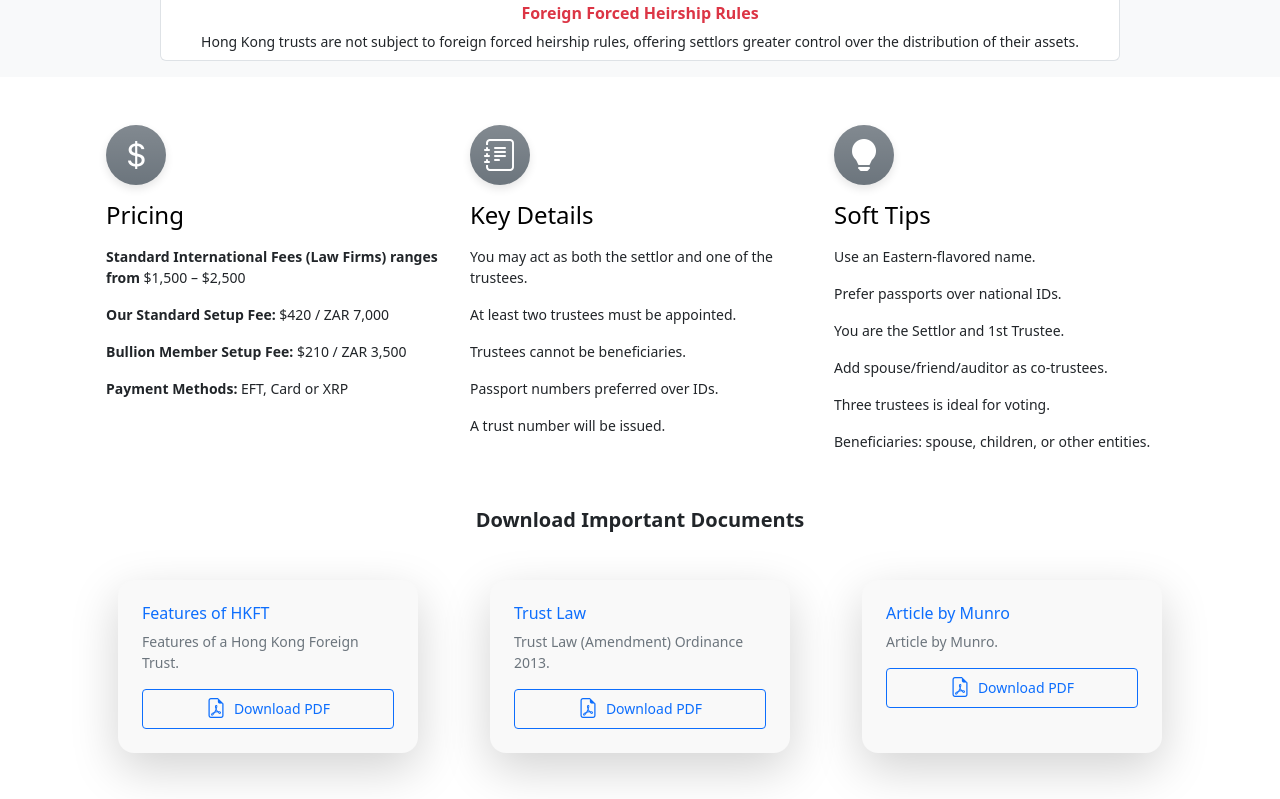
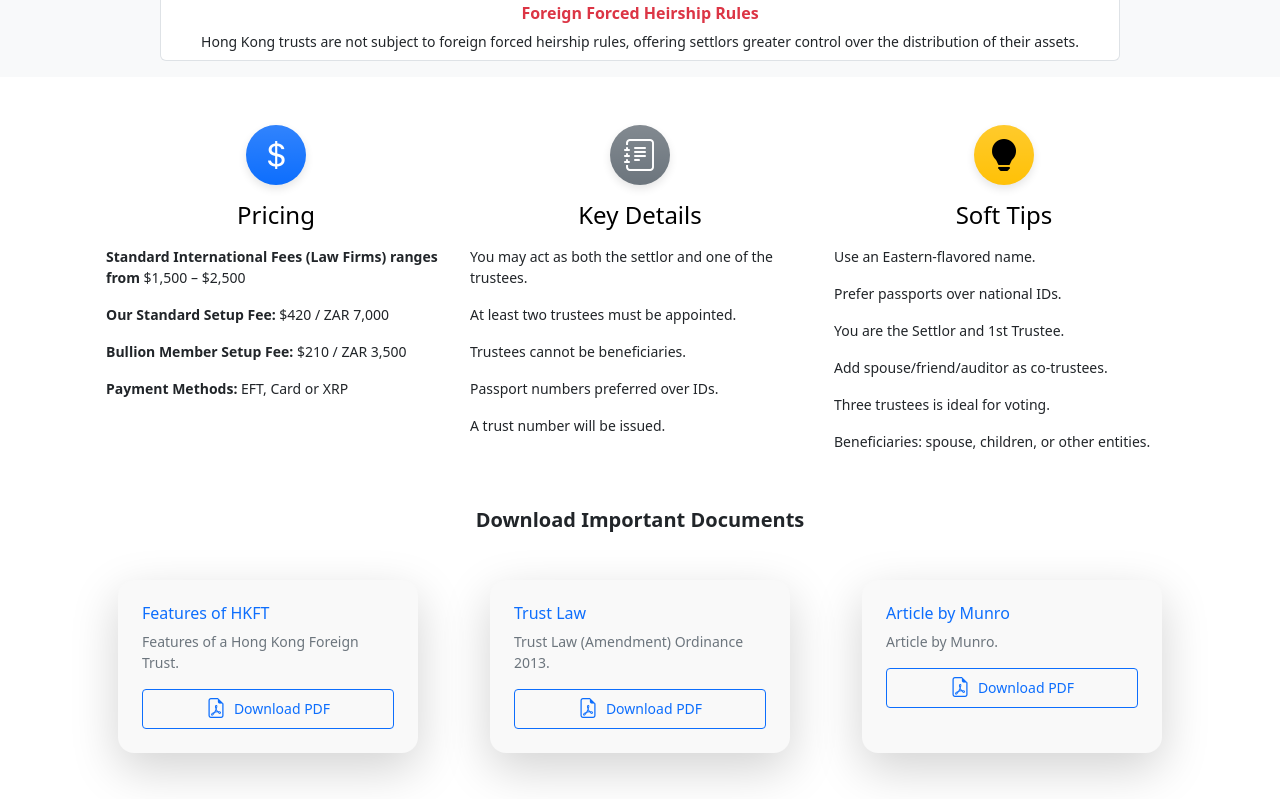
Before and after one commit to WhitelightningDev/hongkongtrust, an Angular app: page / in a window 1280 px wide. Shown: the part 1820-2619 px from the top of the page. Built offline with nearby package versions, Linux system fonts and the light colour scheme.

Commit message:
`Refactored welcomepage.html layout and styles`

```diff
--- a/src/app/pages/welcomepage/welcomepage.html
+++ b/src/app/pages/welcomepage/welcomepage.html
@@ -156,27 +156,22 @@
 
 
 <!-- Main Container -->
-<div class="container mt-5 ">
+<div class="container mt-5">
   <!-- Include Bootstrap Icons (CDN) in your index.html head if not already -->
-  <link href="https://cdn.jsdelivr.net/npm/bootstrap-icons@1.10.5/font/bootstrap-icons.css" rel="stylesheet">
+  <link href="https://cdn.jsdelivr.net/npm/bootstrap-icons@1.10.5/font/bootstrap-icons.css" rel="stylesheet" />
 
   <div class="container px-4" id="featured-3">
 
     <div class="row g-4 row-cols-1 row-cols-lg-3">
       <!-- Column 1: Pricing -->
-      <!-- Column: Pricing -->
-      <div class="feature col">
-        <!-- Icon Style Matching -->
+      <div class="feature col d-flex flex-column align-items-center text-center h-100">
         <div
-          class="feature-icon d-inline-flex align-items-center justify-content-center  bg-gradient fs-2 mb-3 rounded-circle p-3">
+          class="feature-icon d-inline-flex align-items-center justify-content-center bg-gradient fs-2 mb-3 rounded-circle p-3"
+          style="background-color: #0d6efd; color: white;">
           <i class="bi bi-currency-dollar"></i>
         </div>
-
-        <!-- Title -->
         <h3 class="fs-4 text-body-emphasis">Pricing</h3>
-
-        <!-- Pricing List -->
-        <ul class="list-group list-group-flush small">
+        <ul class="list-group list-group-flush small text-start w-100">
           <li class="list-group-item border-0 px-0">
             <strong>Standard International Fees (Law Firms) ranges from</strong> $1,500 – $2,500
           </li>
@@ -192,16 +187,14 @@
         </ul>
       </div>
 
-
-
       <!-- Column 2: Key Details -->
-      <div class="feature col">
+      <div class="feature col d-flex flex-column align-items-center text-center h-100">
         <div
           class="feature-icon d-inline-flex align-items-center justify-content-center text-bg-secondary bg-gradient fs-2 mb-3 rounded-circle p-3">
           <i class="bi bi-journal-text"></i>
         </div>
         <h3 class="fs-4 text-body-emphasis">Key Details</h3>
-        <ul class="list-group list-group-flush small">
+        <ul class="list-group list-group-flush small text-start w-100">
           <li class="list-group-item border-0 px-0">You may act as both the settlor and one of the trustees.</li>
           <li class="list-group-item border-0 px-0">At least two trustees must be appointed.</li>
           <li class="list-group-item border-0 px-0">Trustees cannot be beneficiaries.</li>
@@ -211,13 +204,13 @@
       </div>
 
       <!-- Column 3: Soft Tips -->
-      <div class="feature col">
+      <div class="feature col d-flex flex-column align-items-center text-center h-100">
         <div
-          class="feature-icon d-inline-flex align-items-center justify-content-center text-bg-secondary bg-gradient fs-2 mb-3 rounded-circle p-3">
+          class="feature-icon d-inline-flex align-items-center justify-content-center text-bg-warning bg-gradient fs-2 mb-3 rounded-circle p-3">
           <i class="bi bi-lightbulb-fill"></i>
         </div>
         <h3 class="fs-4 text-body-emphasis">Soft Tips</h3>
-        <ul class="list-group list-group-flush small">
+        <ul class="list-group list-group-flush small text-start w-100">
           <li class="list-group-item border-0 px-0">Use an Eastern-flavored name.</li>
           <li class="list-group-item border-0 px-0">Prefer passports over national IDs.</li>
           <li class="list-group-item border-0 px-0">You are the Settlor and 1st Trustee.</li>
@@ -226,16 +219,13 @@
           <li class="list-group-item border-0 px-0">Beneficiaries: spouse, children, or other entities.</li>
         </ul>
       </div>
-
     </div>
   </div>
 
   <!-- PDF Download Section -->
-
   <div class="container my-5">
- <h5 class="fw-bold text-center  mb-5">Download Important Documents</h5>
+    <h5 class="fw-bold text-center mb-5">Download Important Documents</h5>
     <div class="row justify-content-center g-4">
-
       <!-- Card 1 -->
       <div class="col-12 col-sm-6 col-lg-4 d-flex justify-content-center">
         <div class="card shadow-lg rounded-4 border-0 p-4 w-100" style="max-width: 300px;">
@@ -271,7 +261,6 @@
           </button>
         </div>
       </div>
-
     </div>
   </div>
 
@@ -280,25 +269,17 @@
     <div class="col-md-10 col-lg-8">
       <div class="notifications-container">
         <div class="error-alert bg-light border-start border-4 border-danger p-3 rounded-4 shadow-sm">
-            <div class="d-flex">
-
-              <div>
-
           <ul class="text-danger small fst-italic mb-0 ps-3">
             <li>We do not provide tax advice or legal opinions.</li>
             <li>Please consult your auditor or legal advisor to ensure compliance.</li>
             <li>A qualified legal expert has drafted the trust deed to ensure the settlor retains optimal control over
-                the
-                trust, while also aiming to minimise potential tax exposure for the trust itself, its trustees, and its
+              the trust, while also aiming to minimise potential tax exposure for the trust itself, its trustees, and its
               beneficiaries.</li>
           </ul>
         </div>
       </div>
     </div>
   </div>
-      </div>
-    </div>
-
 
   <!-- Confirmation & Submit -->
   <div class="form-check mb-4">
@@ -308,8 +289,7 @@
     </label>
   </div>
 
-  <button class="btn btn-primary btn-lg w-100 fw-semibold shadow" (click)="continue()" [disabled]="!isConfirmed">
+  <button class="btn btn-primary btn-lg w-100 fw-semibold mb-4 shadow" (click)="continue()" [disabled]="!isConfirmed">
     Continue
   </button>
-
 </div>
```
Lines whose indentation alone changed are shown as unchanged.
